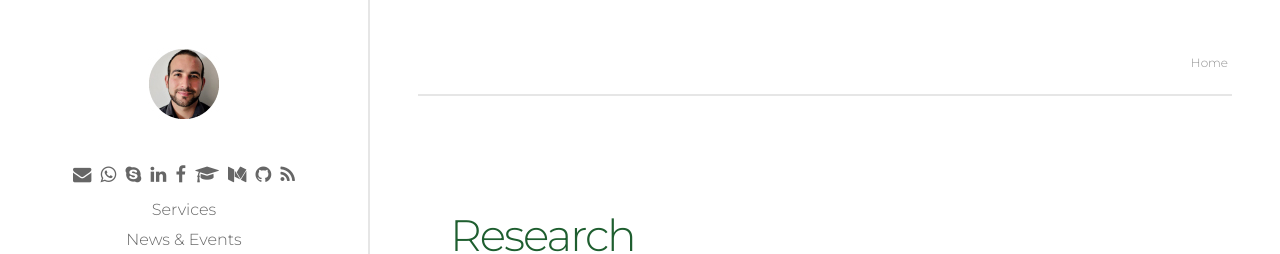
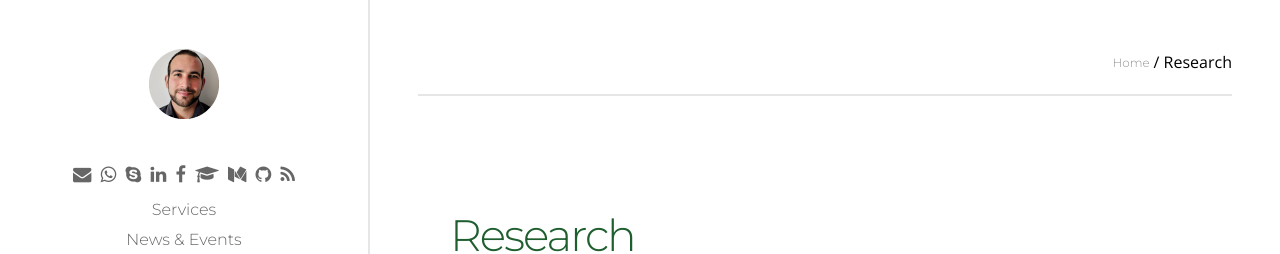
Before and after one commit to p-marco/p-marco.github.io, a Jekyll site: the page built from research.md, in a window 1280 px wide. Shown: the top 254 px of the page. Built offline with Jekyll 4.4.1, drawn with Linux system fonts in a browser that asks for light colours; our own code applies the rules of GitHub Pages for plain Markdown files.

Commit message:
default layout test

```diff
--- a/_includes/nav-breadcrumbs.html
+++ b/_includes/nav-breadcrumbs.html
@@ -1,22 +1,15 @@
 
+{% assign crumbs = page.url | remove:'/index.html' | split: '/' %}
 <nav class="nav nav--page">
 <ul class="nav nav-items--page">
-<li class="nav-item--page link"><a class="t-heading" href="{{ site.baseurl }}/">Home</a></li>
-{% capture page_url_without_index_html %}{{ page.url | remove: "/index.html" }}{% endcapture %}
-{% assign splitted_url_parts = page_url_without_index_html | split: '/' %}
-{% capture forLoopMaxInt %}{{ splitted_url_parts.size | minus:1 }}{% endcapture %}
-{% for i in (1..forLoopMaxInt) %}
-    {% capture current_breadcrumb_url %}{{next_prepender}}/{{ splitted_url_parts[i] }}/index.html{% endcapture %}
-    {% capture current_breadcrumb_md_url %}{{next_prepender}}/{{ splitted_url_parts[i] }}/{% endcapture %}
-    {% capture next_prepender %}{{next_prepender}}/{{ splitted_url_parts[i] }}{% endcapture %}
-    {% for breadcrumb_page in site.pages %}
-        {% if current_breadcrumb_url == breadcrumb_page.url or current_breadcrumb_md_url == breadcrumb_page.url  %}
-        {% assign j = forLoopMaxInt | plus: 0 %}
-            <li class="nav-item--page link" {% if i == j %}class="active"{% endif %}>
-                {% capture breadcrumb_page_page_url_without_index_html %}{{ breadcrumb_page.url | remove: "index.html" }}{% endcapture %}
-                <a class="t-heading" href="{{ site.baseurl }}{{breadcrumb_page_page_url_without_index_html}}">{{breadcrumb_page.breadcrumb}}</a>
-            </li>
-        {% endif %}
-    {% endfor %}
+<li class="nav-item--page link">
+<a href="/" class="t-heading">Home</a></li>
+{% for crumb in crumbs offset: 1 %}
+  {% if forloop.last %}
+    / {{ crumb | replace:'-',' ' | remove:'.html' | capitalize }}
+  {% else %}
+    /<li class="nav-item--page link"> <a class="t-heading" href="{% assign crumb_limit = forloop.index | plus: 1 %}{% for crumb in crumbs limit: crumb_limit %}{{ crumb | append: '/' }}{% endfor %}">{{ crumb | replace:'-',' ' | remove:'.html' | capitalize }}</a></li>
+  {% endif %}
 {% endfor %}
 </ul>
+</nav>
```
Also changed, not shown: research.md (+0 -1 lines).
